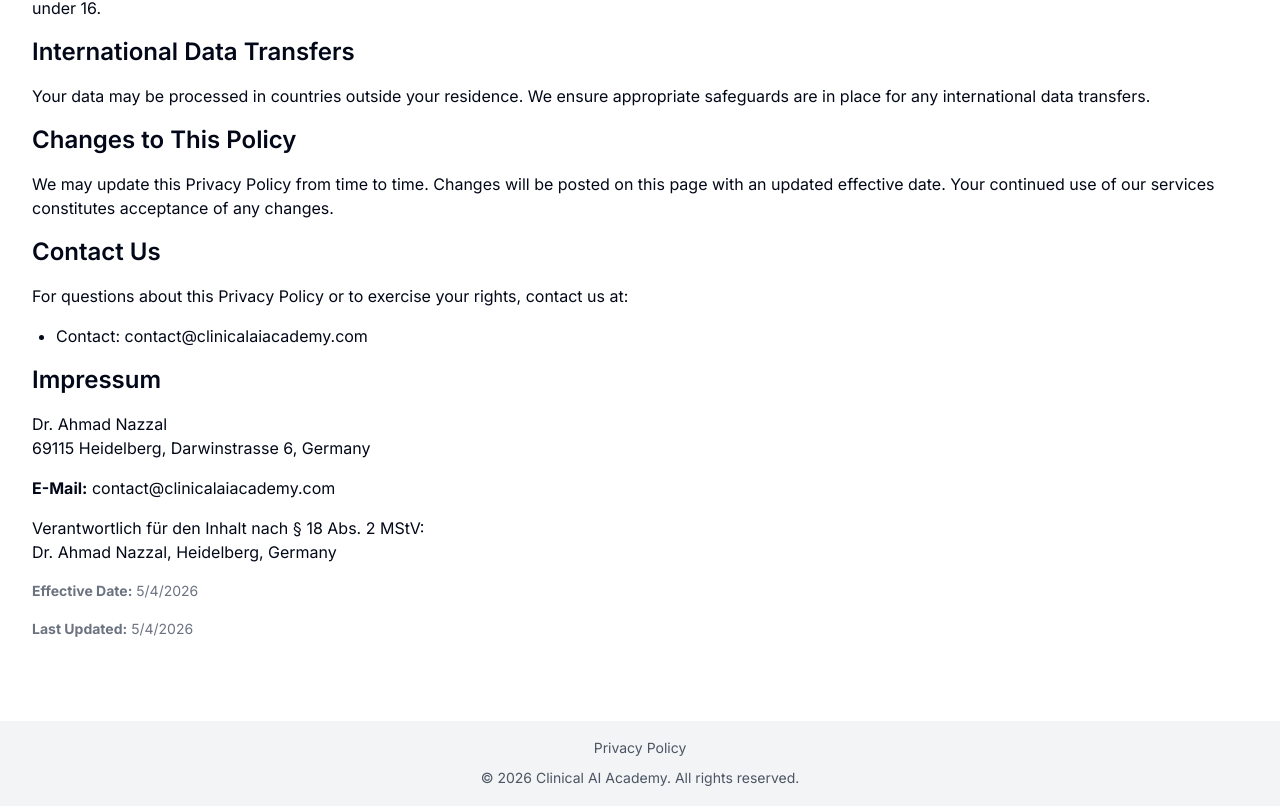
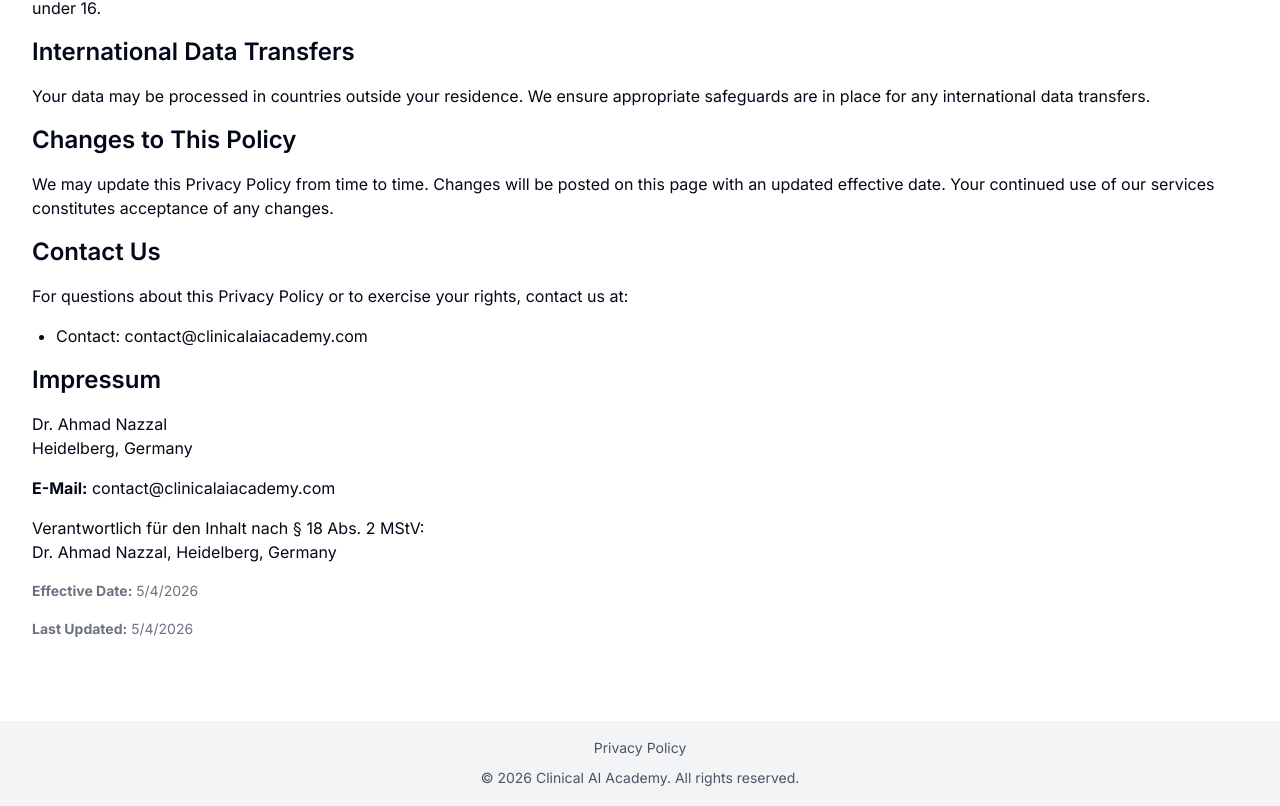
Before and after one commit to anazz-dev/ai-healthcare-learn, a Next.js app: page /privacy in a window 1280 px wide. Shown: the part 3217-4023 px from the top of the page. Built offline with nearby package versions, Linux system fonts and the light colour scheme.

Commit message:
edit privacy page

```diff
--- a/src/app/privacy/page.tsx
+++ b/src/app/privacy/page.tsx
@@ -196,7 +196,7 @@
         <h2 className="text-2xl font-semibold mb-3">Impressum</h2>
         <p>
           Dr. Ahmad Nazzal<br />
-          69115 Heidelberg, Darwinstrasse 6, Germany
+          Heidelberg, Germany
         </p>
         <p>
           <strong>E-Mail:</strong> contact@clinicalaiacademy.com
```
